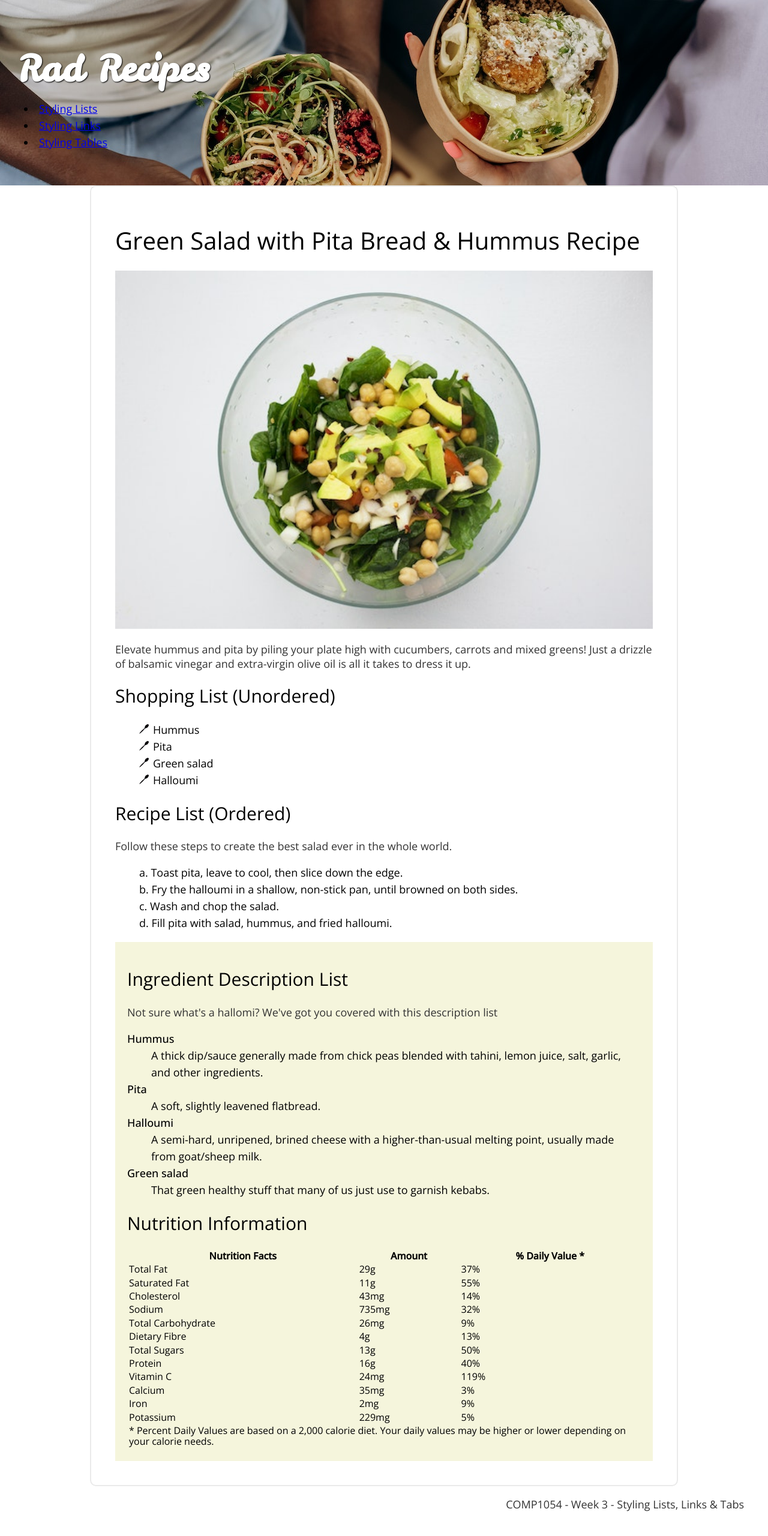
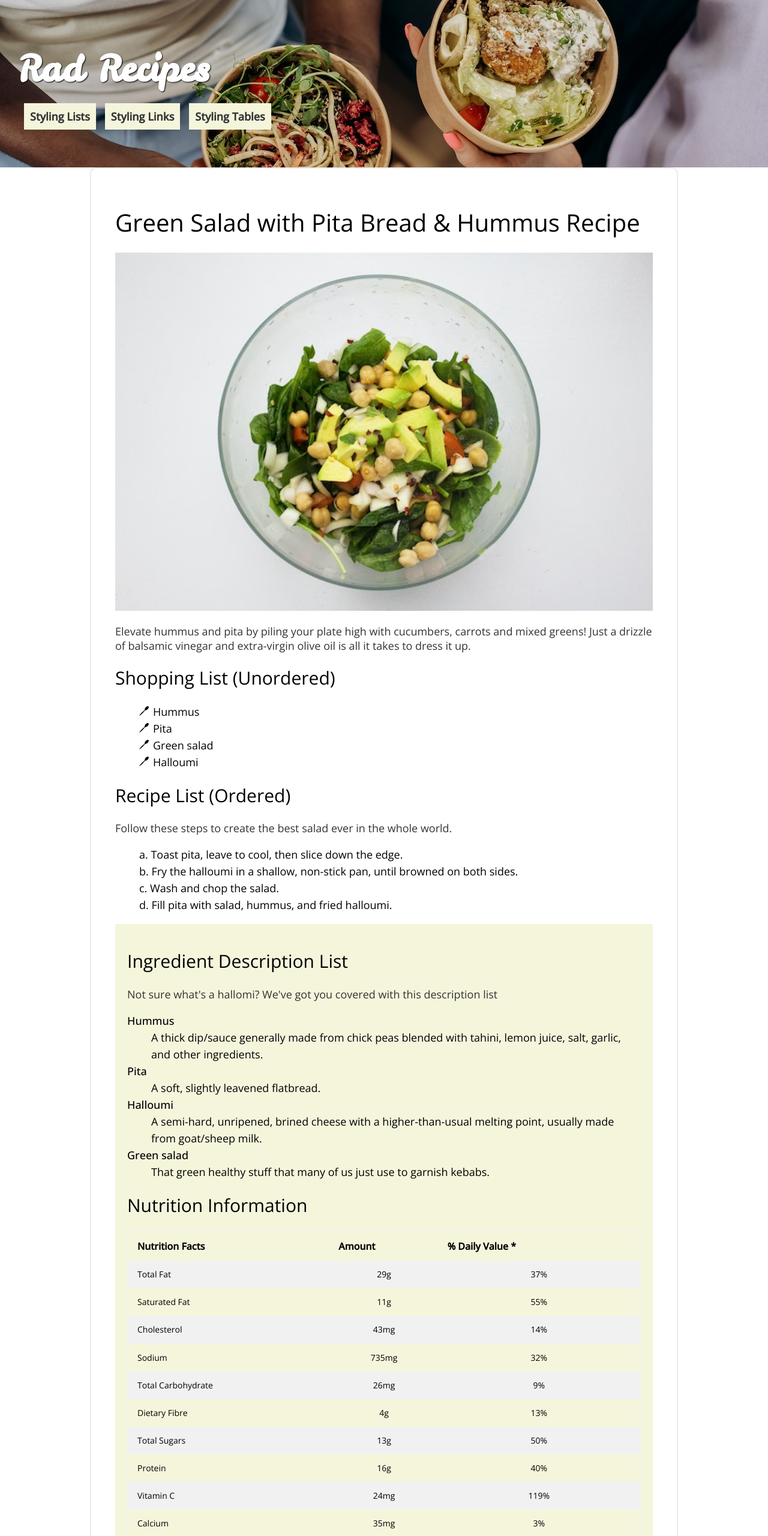
Before and after one commit to Sahibpreet01/COMP1054_Winter2023, a plain HTML site: page week_3_start/index.html in a window 1280 px wide. Shown: the top 2560 px of the page at 60% size. Before the commit the page ends 2537 px from the top, so only its background shows below. Drawn offline with nearby package versions, Linux system fonts and the light colour scheme.

Commit message:
style lists, links & tables

```diff
--- a/week_3_start/css/links.css
+++ b/week_3_start/css/links.css
@@ -68,7 +68,46 @@ a:active {
 - links should have a background color of background-color: #F5F5DC; and the text should be #333;
 - visited and focus links should have a background-color of #265301; and the text should #fff
 - when you hover on the links, the background should change to  background-color: #B2AC88; and the text should be color: #fff;
-- an active link should have a background of #333 and text color #fff
+- an active link should have a background of #333 and text color #fff */
+
+nav ul li {
+    list-style: none;
+}
+
+header nav ul {
+    display: flex;
+    gap: 15px;
+}
+
+nav ul li a {
+    text-decoration: none;
+    outline: none;
+    padding: 10px;
+    text-align: center;
+    line-height: 3;
+    font-weight: 700;
+}
+
+nav ul li a:link {
+    background-color: #F5F5DC;
+    color: #333;
+}
+
+nav ul li a:visited,
+nav ul li a:focus {
+    background-color: #265301;
+    color: #fff;
+}
+
+nav ul li a:hover {
+    background-color: #B2AC88;
+    color: #fff;
+}
+
+nav ul li a:active {
+    background-color: #333;
+    color: #fff;
+}
 
 
 
@@ -80,6 +119,6 @@ a:active {
 
 
 
-*/
+
 
 /* Adapted from https://developer.mozilla.org/en-US/docs/Learn/CSS/Styling_text/Styling_links */
--- a/week_3_start/css/tables.css
+++ b/week_3_start/css/tables.css
@@ -7,10 +7,67 @@ Open the page in several browsers - are the styles consistent across browsers?
 
 */
 
+/* SPACING & LAYOUT */
+
+table {
+    table-layout:fixed;
+    width: 100%;
+    border-collapse: collapse;
+    border: 2px solid #F2f1f1;
+    font-size: 14px;
+}
+
+thead th:nth-child(1) {
+    width: 40%;
+}
+
+thead th:nth-child(2) {
+    width: 20%;
+}
+
+thead th:nth-child(3) {
+    width: 40%;
+}
+
+th,
+td {
+    padding: 15px;
+}
+
+thead th {
+    text-align:left;
+    font-size: 16px;
+}
+
+tbody tr td:nth-of-type(2),
+tbody tr td:nth-of-type(3){
+    text-align:center;
+}
+
+tfoot td {
+    font-size: 12px;
+    font-style: italics;
+}
+
+/* Zebra Striping */
+
+tbody tr:nth-child(odd){
+    background-color:#F2f1f1;
+}
 
 
 
-/* SPACING & LAYOUT */
+
+
+
+
+
+
+
+
+
+
+
 
 
 
```
